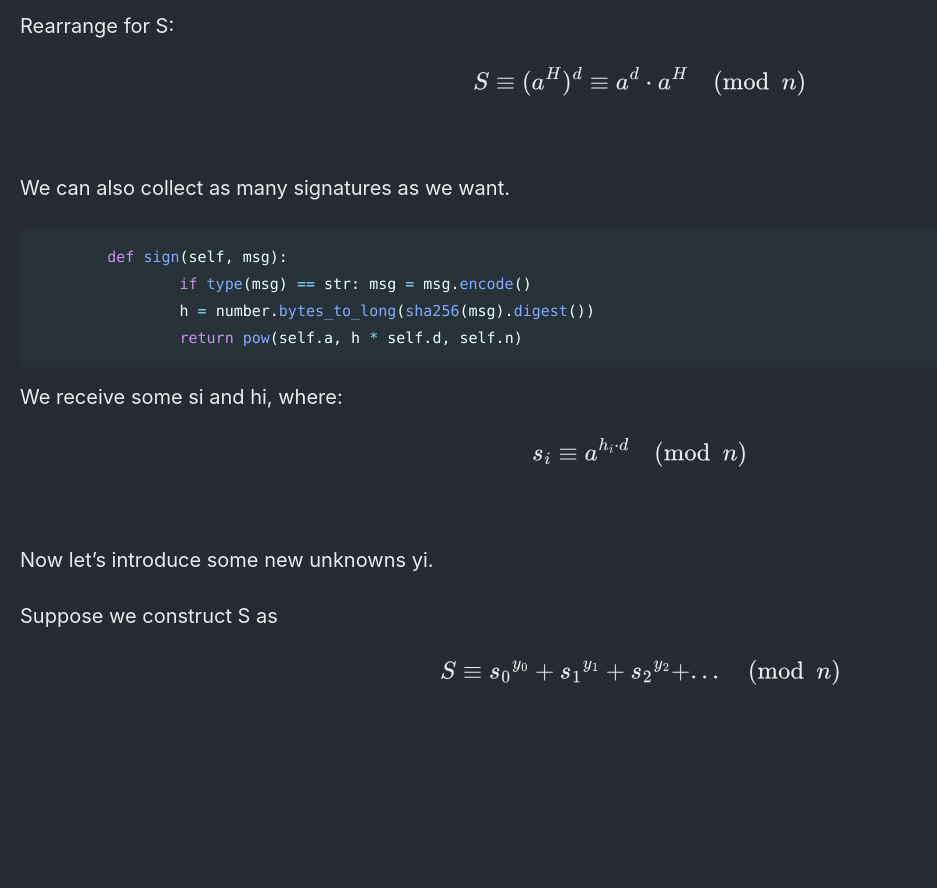
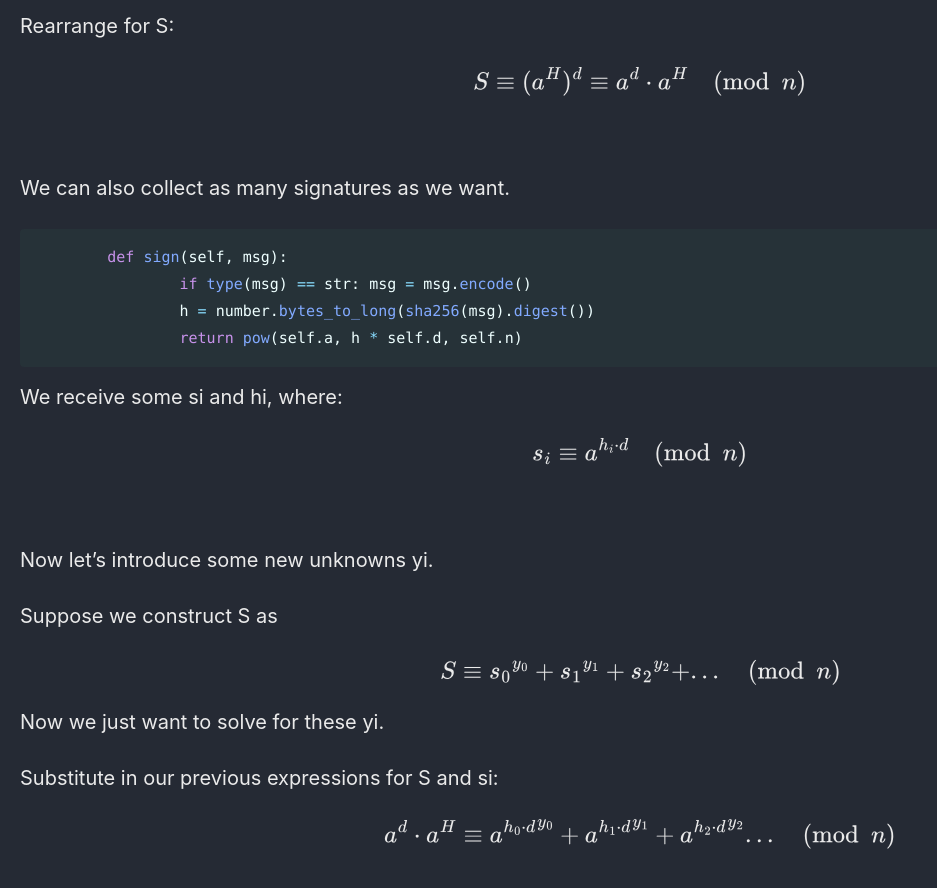
Before and after one commit to Connor-McCartney/Connor-McCartney.github.io, a Jekyll site: the page built from _pages/cryptography/other/nullcon2025.md, in a window 1280 px wide and 900 px high, scrolled down 841 px. Shown: the top 888 px of the window, without its empty margins (0-937 px from the left). Built offline with Jekyll 4.4.1, drawn with Linux system fonts in a browser that asks for light colours; cached includes are drawn as plain includes; before the commit the page ends 1578 px from its top, so only the background shows below that.

Commit message:
Update nullcon2025.md

```diff
--- a/_pages/cryptography/other/nullcon2025.md
+++ b/_pages/cryptography/other/nullcon2025.md
@@ -57,3 +57,9 @@ Now let's introduce some new unknowns yi.
 Suppose we construct S as
 
 $$S \equiv {s_0}^{y_0} + {s_1}^{y_1} + {s_2}^{y_2} + ... \pmod n$$
+
+Now we just want to solve for these yi.
+
+Substitute in our previous expressions for S and si:
+
+$$ a^d \cdot a^H \equiv {a^{h_0 \cdot d}}^{y_0} + {a^{h_1 \cdot d}}^{y_1} + {a^{h_2 \cdot d}}^{y_2}   ... \pmod n$$
```
